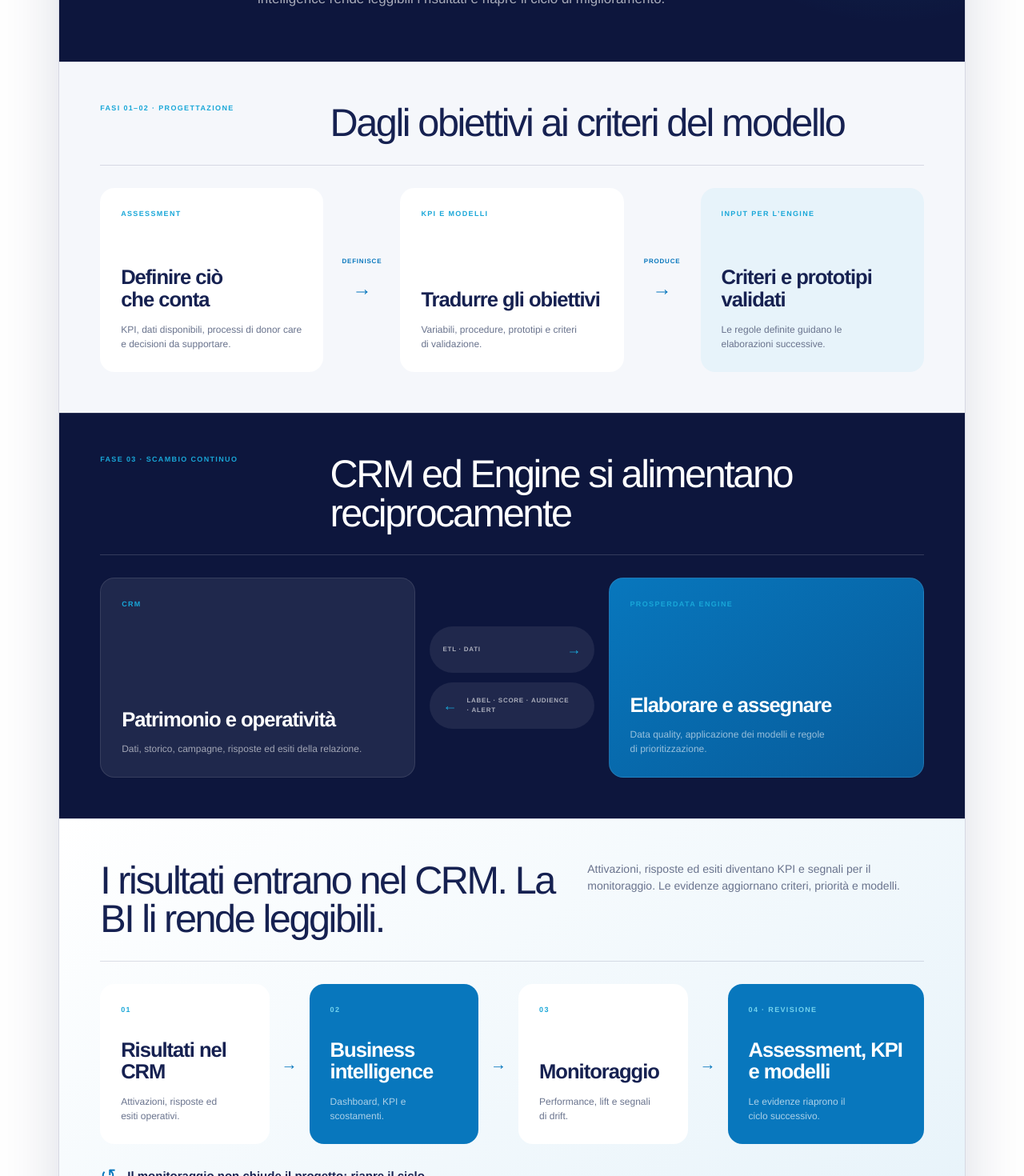
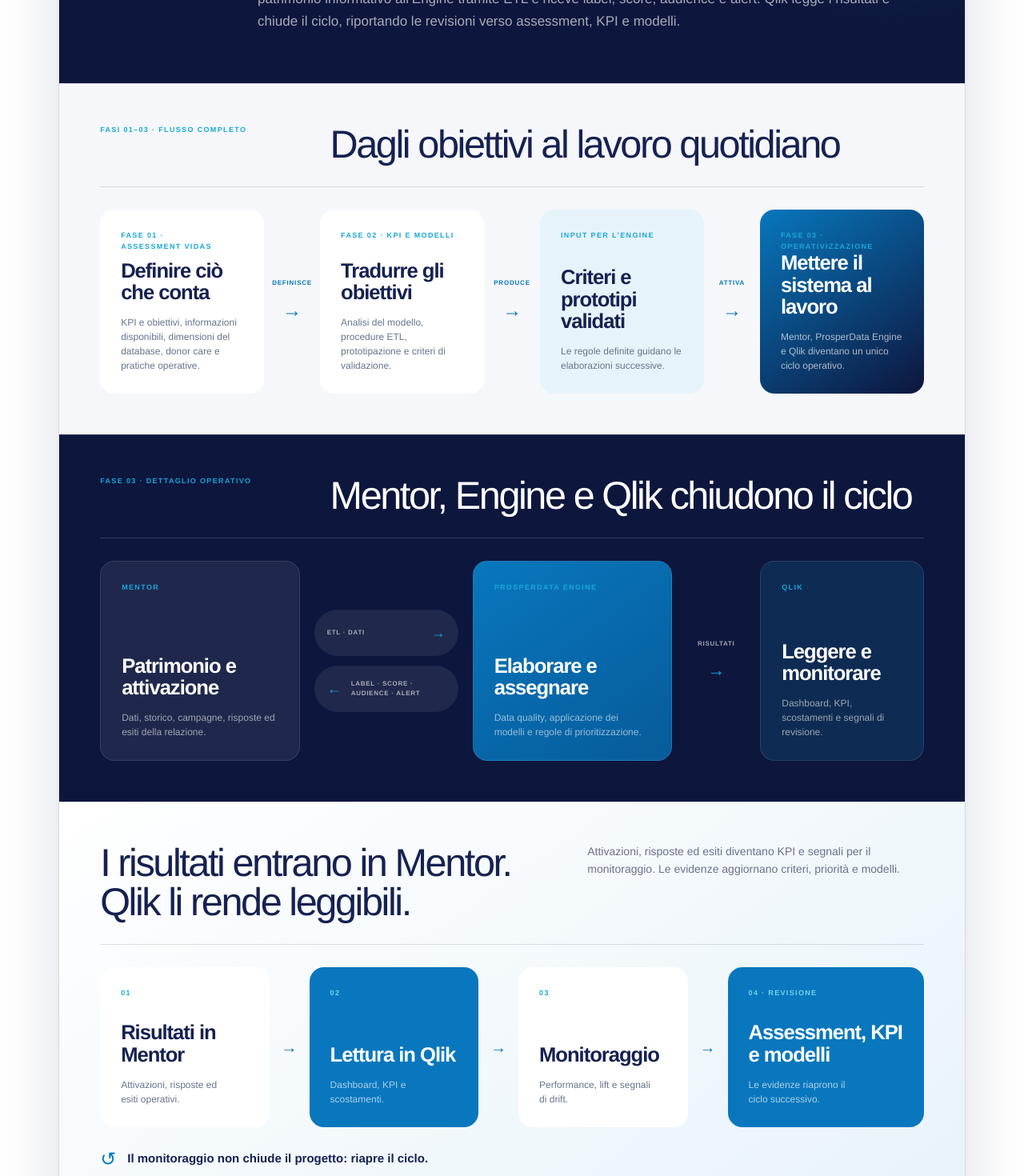
Before and after one commit to marieamadei/prosperdata-engine, a Next.js app: page / in a window 1280 px wide. Shown: the part 7560-9030 px from the top of the page at 80% size. Built offline with nearby package versions, Linux system fonts and the light colour scheme.

Commit message:
Complete method flow with phase three

```diff
--- a/app/globals.css
+++ b/app/globals.css
@@ -1396,7 +1396,7 @@
 
 .operations-design-flow {
   display: grid;
-  grid-template-columns: 1fr 72px 1fr 72px 1fr;
+  grid-template-columns: minmax(0, 1fr) 46px minmax(0, 1fr) 46px minmax(0, 1fr) 46px minmax(0, 1fr);
   gap: 12px;
   align-items: stretch;
   margin-top: 28px;
@@ -1440,6 +1440,19 @@
   background: var(--surface-blue) !important;
 }
 
+.operations-design-flow__activation {
+  color: white;
+  background: linear-gradient(145deg, var(--blue), var(--ink-deep)) !important;
+}
+
+.operations-design-flow__activation > span {
+  color: var(--cyan) !important;
+}
+
+.operations-design-flow__activation > p {
+  color: rgba(255, 255, 255, 0.66) !important;
+}
+
 .operations-arrow {
   min-height: 120px;
   display: flex;
@@ -1473,7 +1486,7 @@
 
 .operations-runtime-flow {
   display: grid;
-  grid-template-columns: minmax(0, 1fr) minmax(190px, 0.52fr) minmax(0, 1fr);
+  grid-template-columns: minmax(0, 1fr) minmax(180px, 0.58fr) minmax(0, 1fr) 74px minmax(0, 0.82fr);
   gap: 18px;
   margin-top: 28px;
 }
@@ -1493,6 +1506,10 @@
   background: linear-gradient(145deg, var(--blue), #075b9a) !important;
 }
 
+.operations-runtime-flow__qlik {
+  background: rgba(25, 167, 216, 0.15) !important;
+}
+
 .operations-exchange {
   display: flex;
   flex-direction: column;
@@ -1521,6 +1538,27 @@
 .operations-exchange i {
   color: var(--cyan);
   font-size: 18px;
+  font-style: normal;
+}
+
+.operations-output {
+  display: flex;
+  flex-direction: column;
+  align-items: center;
+  justify-content: center;
+  gap: 10px;
+  color: rgba(255, 255, 255, 0.62);
+}
+
+.operations-output span {
+  font-size: 8px;
+  font-weight: 800;
+  letter-spacing: 0.09em;
+}
+
+.operations-output i {
+  color: var(--cyan);
+  font-size: 22px;
   font-style: normal;
 }
 
@@ -2076,11 +2114,11 @@
   }
 
   .operations-design-flow {
-    grid-template-columns: 1fr 54px 1fr 54px 1fr;
+    grid-template-columns: minmax(0, 1fr) 34px minmax(0, 1fr) 34px minmax(0, 1fr) 34px minmax(0, 1fr);
   }
 
   .operations-runtime-flow {
-    grid-template-columns: minmax(0, 1fr) 180px minmax(0, 1fr);
+    grid-template-columns: minmax(0, 1fr) minmax(150px, 0.58fr) minmax(0, 1fr) 54px minmax(0, 0.82fr);
   }
 
   .experience {
@@ -2196,8 +2234,13 @@
   }
 
   .operations-exchange > div:first-child i,
-  .operations-exchange > div:last-child i {
+  .operations-exchange > div:last-child i,
+  .operations-output i {
     transform: rotate(90deg);
+  }
+
+  .operations-output {
+    min-height: 80px;
   }
 
   .case {
--- a/app/page.tsx
+++ b/app/page.tsx
@@ -425,47 +425,51 @@
           <div className="operational-flow__intro">
             <span>FASE 03 · IL CICLO OPERATIVO</span>
             <h3>Il sistema entra<br />nel lavoro quotidiano.</h3>
-            <p>Il CRM alimenta l’Engine con dati e storico. L’Engine restituisce label, score, audience e alert. La business intelligence rende leggibili i risultati e riapre il ciclo di miglioramento.</p>
+            <p>Il sistema non procede in linea retta. Mentor è insieme fonte dei dati e ambiente di attivazione: invia il patrimonio informativo all’Engine tramite ETL e riceve label, score, audience e alert. Qlik legge i risultati e chiude il ciclo, riportando le revisioni verso assessment, KPI e modelli.</p>
           </div>
 
           <section className="operations-band operations-band--design" aria-labelledby="operations-design-title">
             <div className="operations-band__heading">
-              <span>FASI 01–02 · PROGETTAZIONE</span>
-              <h4 id="operations-design-title">Dagli obiettivi ai criteri del modello</h4>
+              <span>FASI 01–03 · FLUSSO COMPLETO</span>
+              <h4 id="operations-design-title">Dagli obiettivi al lavoro quotidiano</h4>
             </div>
             <div className="operations-design-flow">
-              <article><span>ASSESSMENT</span><strong>Definire ciò che conta</strong><p>KPI, dati disponibili, processi di donor care e decisioni da supportare.</p></article>
+              <article><span>FASE 01 · ASSESSMENT VIDAS</span><strong>Definire ciò che conta</strong><p>KPI e obiettivi, informazioni disponibili, dimensioni del database, donor care e pratiche operative.</p></article>
               <div className="operations-arrow" aria-hidden="true"><small>DEFINISCE</small><i>→</i></div>
-              <article><span>KPI E MODELLI</span><strong>Tradurre gli obiettivi</strong><p>Variabili, procedure, prototipi e criteri di validazione.</p></article>
+              <article><span>FASE 02 · KPI E MODELLI</span><strong>Tradurre gli obiettivi</strong><p>Analisi del modello, procedure ETL, prototipazione e criteri di validazione.</p></article>
               <div className="operations-arrow" aria-hidden="true"><small>PRODUCE</small><i>→</i></div>
               <article className="operations-design-flow__result"><span>INPUT PER L’ENGINE</span><strong>Criteri e prototipi validati</strong><p>Le regole definite guidano le elaborazioni successive.</p></article>
+              <div className="operations-arrow" aria-hidden="true"><small>ATTIVA</small><i>→</i></div>
+              <article className="operations-design-flow__activation"><span>FASE 03 · OPERATIVIZZAZIONE</span><strong>Mettere il sistema al lavoro</strong><p>Mentor, ProsperData Engine e Qlik diventano un unico ciclo operativo.</p></article>
             </div>
           </section>
 
           <section className="operations-band operations-band--runtime" aria-labelledby="operations-runtime-title">
             <div className="operations-band__heading operations-band__heading--light">
-              <span>FASE 03 · SCAMBIO CONTINUO</span>
-              <h4 id="operations-runtime-title">CRM ed Engine si alimentano reciprocamente</h4>
+              <span>FASE 03 · DETTAGLIO OPERATIVO</span>
+              <h4 id="operations-runtime-title">Mentor, Engine e Qlik chiudono il ciclo</h4>
             </div>
             <div className="operations-runtime-flow">
-              <article><span>CRM</span><strong>Patrimonio e operatività</strong><p>Dati, storico, campagne, risposte ed esiti della relazione.</p></article>
-              <div className="operations-exchange" aria-label="Scambio bidirezionale tra CRM e ProsperData Engine">
+              <article><span>MENTOR</span><strong>Patrimonio e attivazione</strong><p>Dati, storico, campagne, risposte ed esiti della relazione.</p></article>
+              <div className="operations-exchange" aria-label="Scambio bidirezionale tra Mentor e ProsperData Engine">
                 <div><span>ETL · DATI</span><i aria-hidden="true">→</i></div>
                 <div><i aria-hidden="true">←</i><span>LABEL · SCORE · AUDIENCE · ALERT</span></div>
               </div>
               <article className="operations-runtime-flow__engine"><span>PROSPERDATA ENGINE</span><strong>Elaborare e assegnare</strong><p>Data quality, applicazione dei modelli e regole di prioritizzazione.</p></article>
+              <div className="operations-output" aria-label="Risultati elaborati dall’Engine verso Qlik"><span>RISULTATI</span><i aria-hidden="true">→</i></div>
+              <article className="operations-runtime-flow__qlik"><span>QLIK</span><strong>Leggere e monitorare</strong><p>Dashboard, KPI, scostamenti e segnali di revisione.</p></article>
             </div>
           </section>
 
           <section className="operations-band operations-band--learning" aria-labelledby="operations-learning-title">
             <div className="operations-band__heading operations-band__heading--learning">
-              <h4 id="operations-learning-title">I risultati entrano nel CRM. La BI li rende leggibili.</h4>
+              <h4 id="operations-learning-title">I risultati entrano in Mentor. Qlik li rende leggibili.</h4>
               <p>Attivazioni, risposte ed esiti diventano KPI e segnali per il monitoraggio. Le evidenze aggiornano criteri, priorità e modelli.</p>
             </div>
             <div className="operations-learning-flow">
-              <article><span>01</span><strong>Risultati nel CRM</strong><p>Attivazioni, risposte ed esiti operativi.</p></article>
+              <article><span>01</span><strong>Risultati in Mentor</strong><p>Attivazioni, risposte ed esiti operativi.</p></article>
               <i aria-hidden="true">→</i>
-              <article className="operations-learning-flow__bi"><span>02</span><strong>Business intelligence</strong><p>Dashboard, KPI e scostamenti.</p></article>
+              <article className="operations-learning-flow__bi"><span>02</span><strong>Lettura in Qlik</strong><p>Dashboard, KPI e scostamenti.</p></article>
               <i aria-hidden="true">→</i>
               <article><span>03</span><strong>Monitoraggio</strong><p>Performance, lift e segnali di drift.</p></article>
               <i aria-hidden="true">→</i>
```
Also changed, not shown: 1 other file (tests, documents, lock files or other folders).
